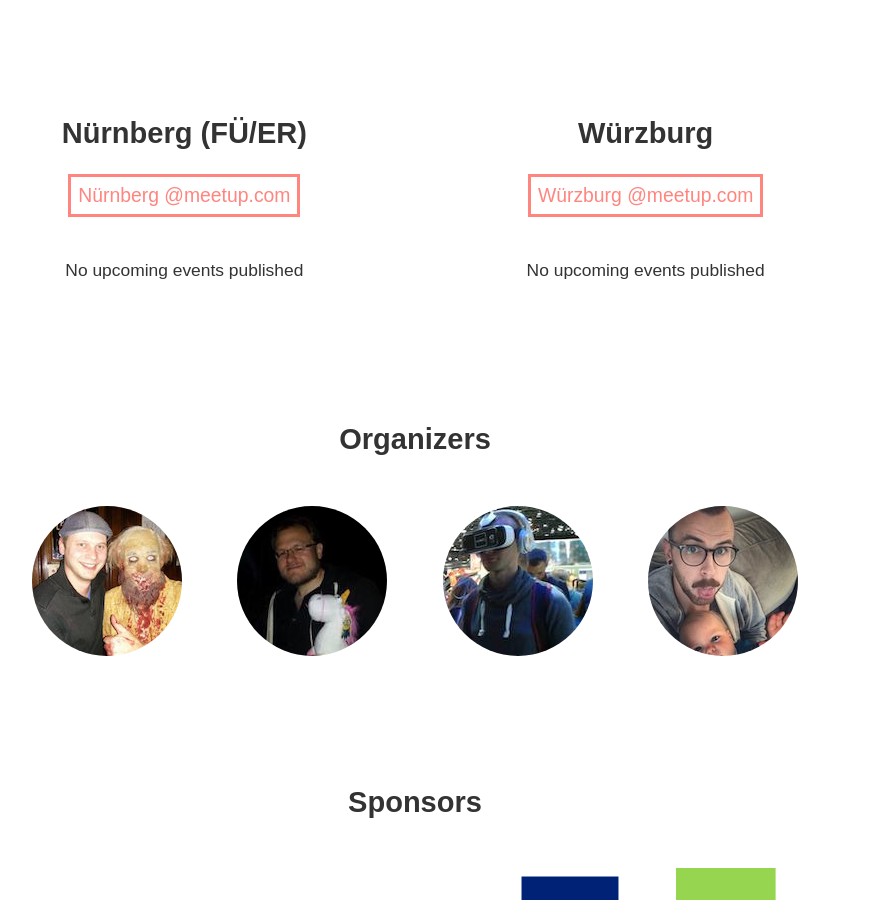
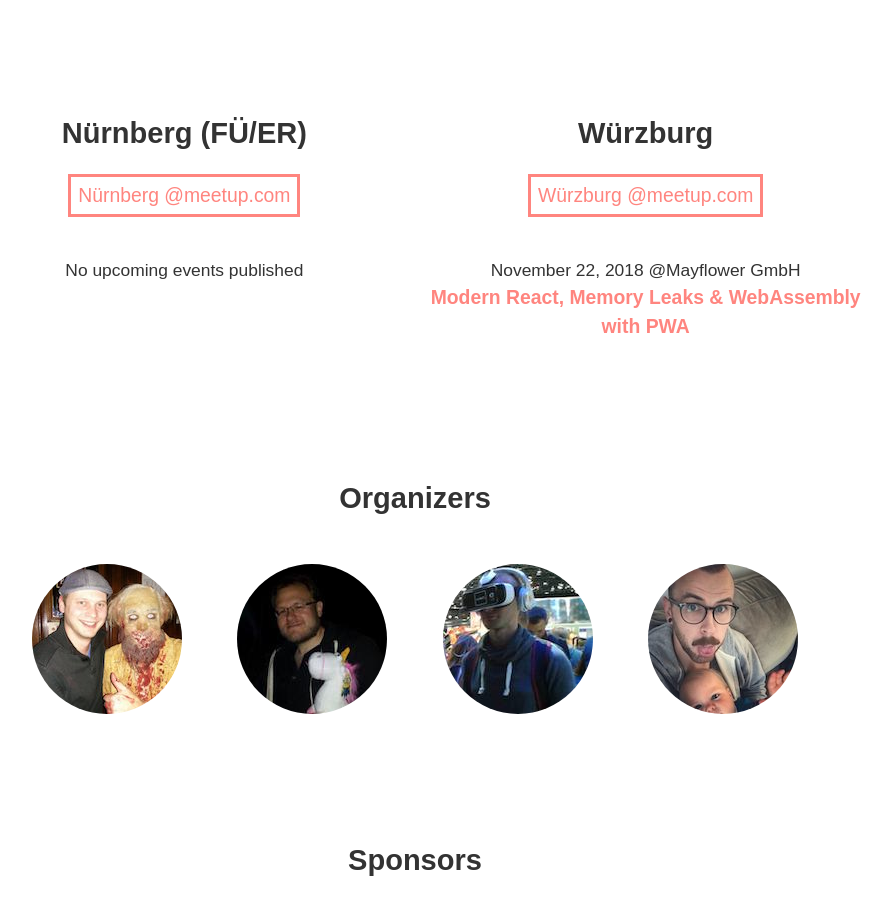
Before and after one commit to FrankenJS/frankenjs.github.io, a Jekyll site: the page built from index.md, in a window 1280 px wide and 900 px high, scrolled down 610 px. Shown: the whole window, without its empty margins (225-1116 px from the left). Built offline with Jekyll 4.4.1, drawn with Linux system fonts in a browser that asks for light colours.

Commit message:
Update events.yml

```diff
--- a/_data/events.yml
+++ b/_data/events.yml
@@ -1,7 +1,7 @@
 nuernberg:
 
 wuerzburg:
-#  name: Web Assembly
-#  host: Mayflower GmbH
-#  date: November 28, 2018
-#  link: about:blank
+  name: Modern React, Memory Leaks & WebAssembly with PWA
+  host: Mayflower GmbH
+  date: November 22, 2018
+  link: https://www.meetup.com/de-DE/Front-End-Wuerzburg/events/256158279/
```
